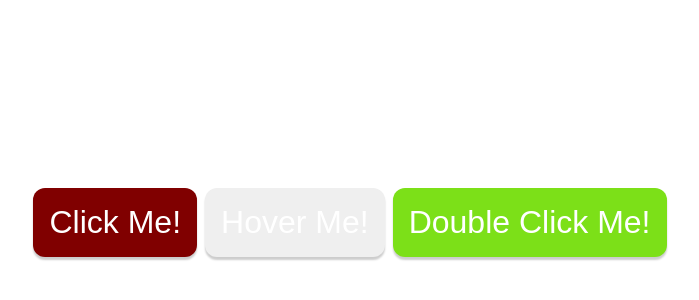
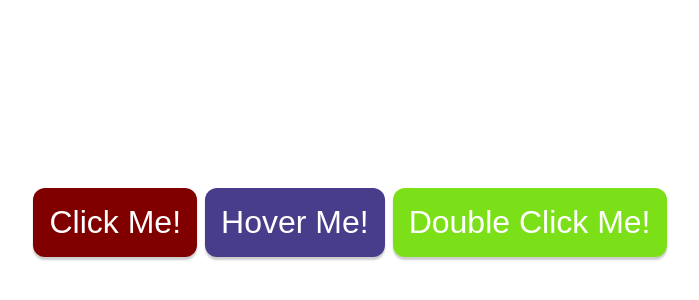
Before and after one commit to Mohamed-Elmessiry/c0121-code-solutions, a website: page dom-events/buttons.html in a window 1280 px wide. Shown: the part 178-478 px from the top of the page, without its empty margins (290-989 px from the left). Drawn offline with Linux system fonts and the light colour scheme.

Commit message:
Completed dom events

```diff
--- a/dom-events/buttons.html
+++ b/dom-events/buttons.html
@@ -9,7 +9,7 @@
 <body>
   <div id="container">
     <button class="click-button">Click Me!</button>
-    <button class=".hover-button">Hover Me!</button>
+    <button class="hover-button">Hover Me!</button>
     <button class="double-click-button">Double Click Me!</button>
   </div>
   <script src="buttons.js"></script>
```
